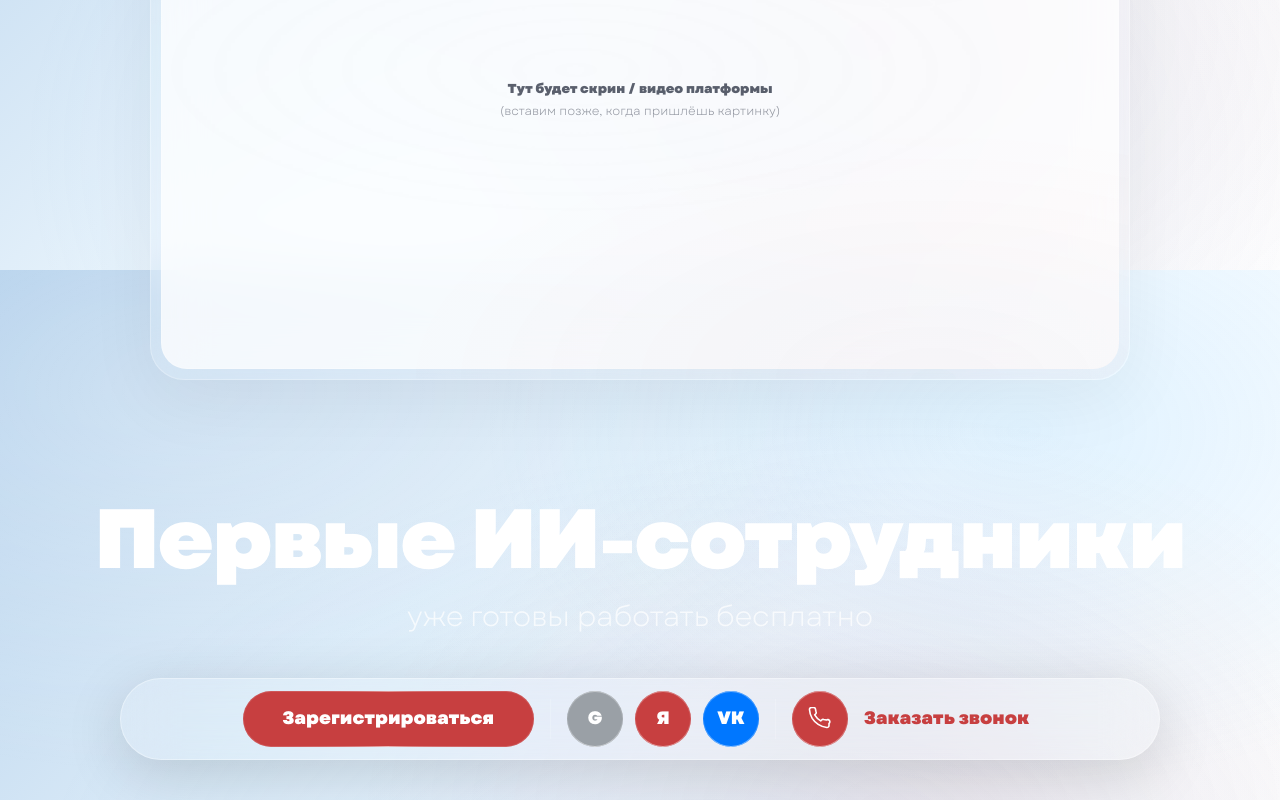
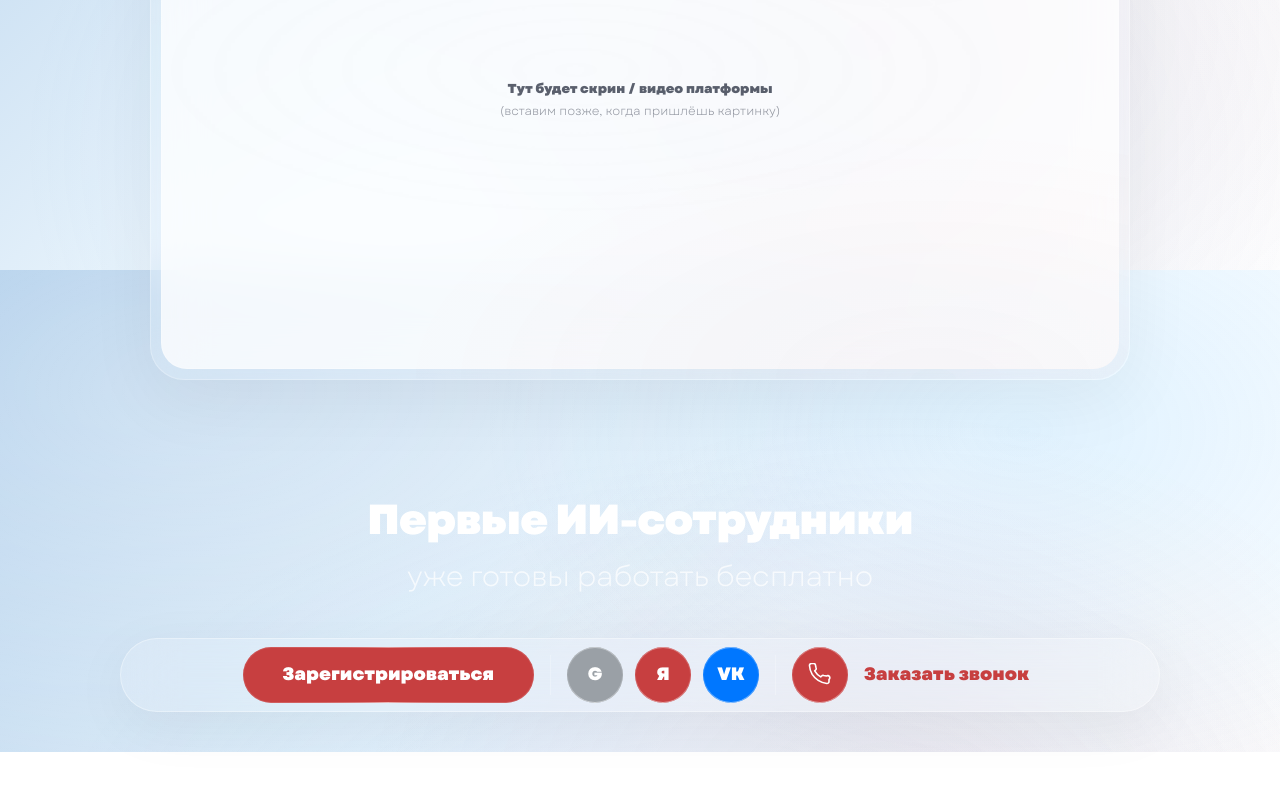
Before and after one commit to uniconsulting/uni.com, a Next.js app: page / in a window 1280 px wide. Shown: the part 530-1330 px from the top of the page. After the commit the page ends 1282 px from the top, so only its background shows below. Built offline with nearby package versions, Linux system fonts and the light colour scheme.

Commit message:
Update CTA1.tsx

```diff
--- a/src/components/sections/CTA1.tsx
+++ b/src/components/sections/CTA1.tsx
@@ -6,7 +6,7 @@ export default function CTA1() {
       <div className="mx-auto w-full max-w-[1240px] px-4">
         {/* Заголовки */}
         <div className="text-center">
-          <h2 className="text-white font-semibold leading-[0.95] tracking-[-0.02em] text-[48px] sm:text-[64px] lg:text-[84px]">
+          <h2 className="text-white font-semibold leading-[0.95] tracking-[-0.02em] text-[24px] sm:text-[32px] lg:text-[42px]">
             Первые ИИ-сотрудники
           </h2>
 
@@ -26,9 +26,9 @@ export default function CTA1() {
               border
               border-white/35
               bg-white/14
-              p-3
+              p-2
               backdrop-blur-[26px]
-              shadow-[0_14px_60px_rgba(0,0,0,0.14)]
+              shadow-[0_14px_60px_rgba(0,0,0,0.05)]
             "
           >
             <div
@@ -68,7 +68,7 @@ export default function CTA1() {
               </a>
 
               {/* Divider 1 */}
-              <div className="hidden sm:block h-10 w-px bg-white/18" />
+              <div className="hidden sm:block h-10 w-px bg-white/24" />
 
               {/* Соц-кнопки */}
               <div className="flex items-center gap-3">
@@ -149,7 +149,7 @@ export default function CTA1() {
               </div>
 
               {/* Divider 2 */}
-              <div className="hidden sm:block h-10 w-px bg-white/18" />
+              <div className="hidden sm:block h-10 w-px bg-white/24" />
 
               {/* Заказать звонок */}
               <a
```
